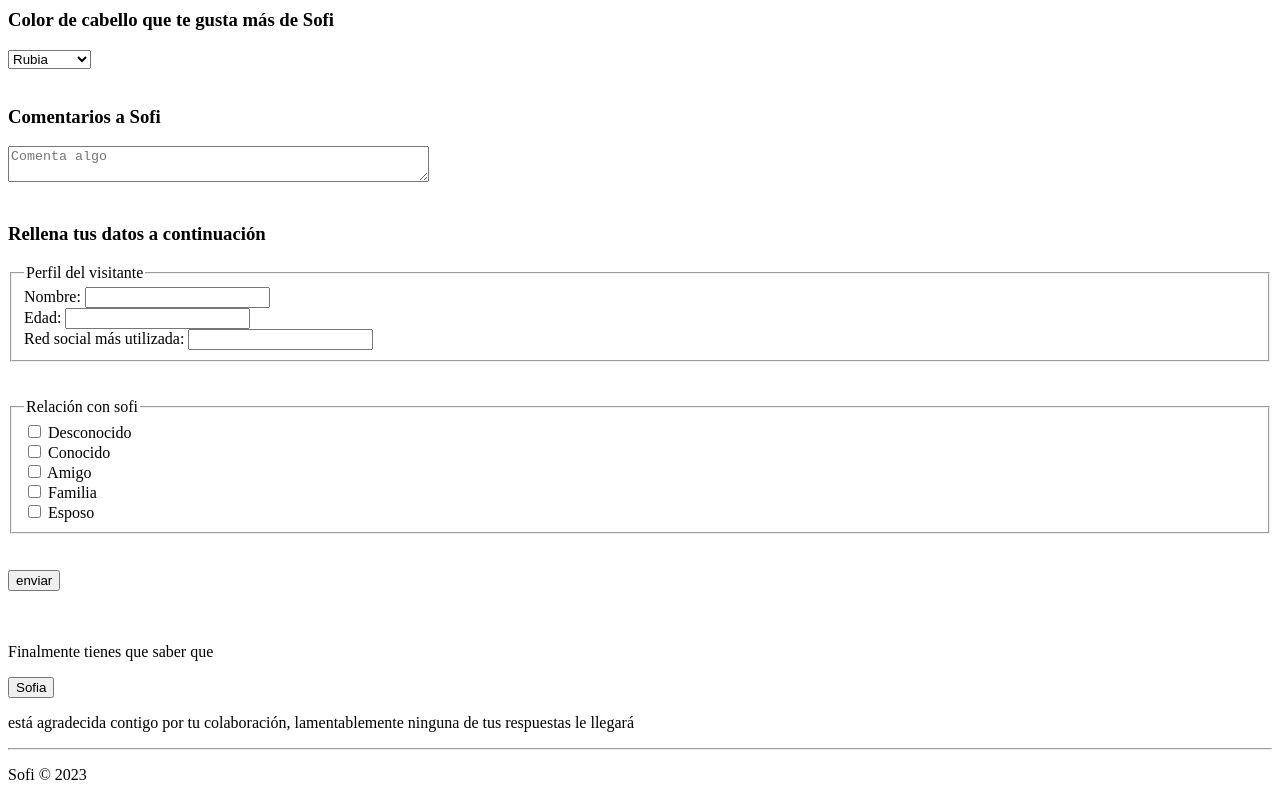
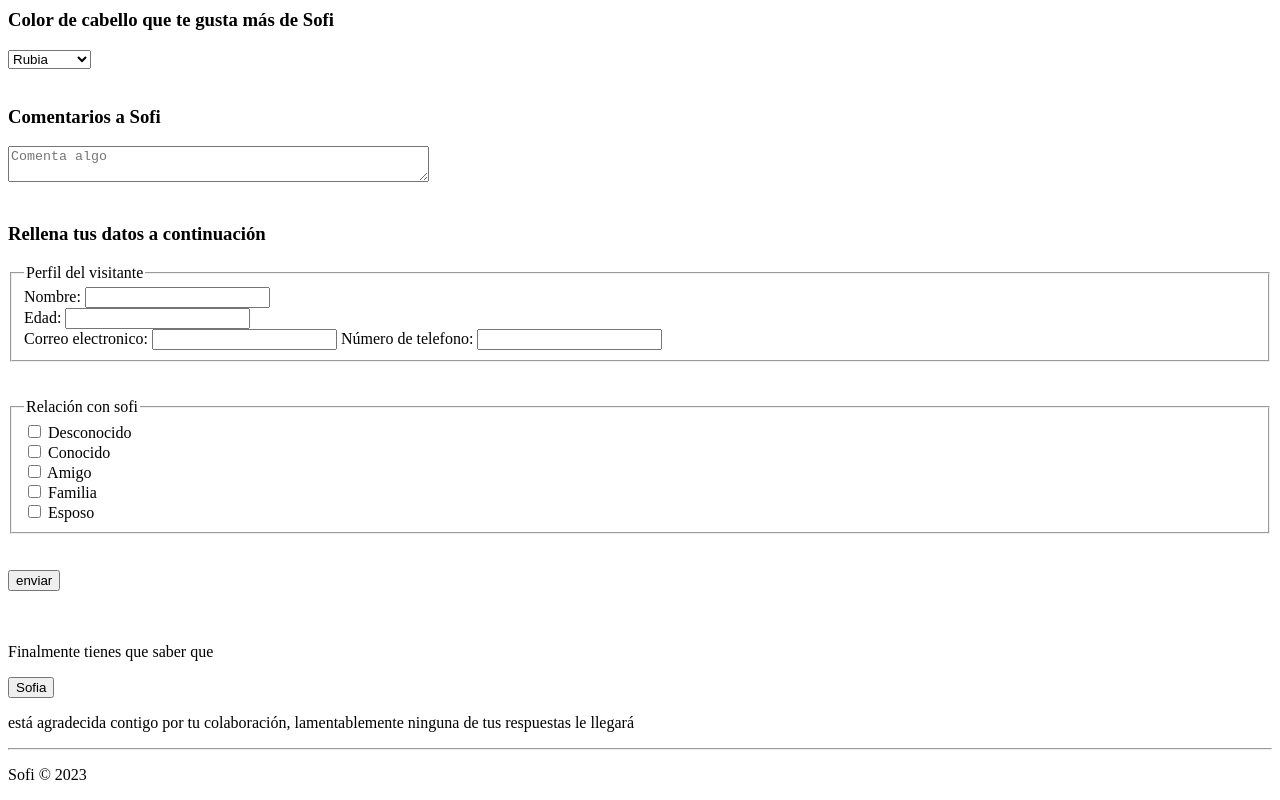
Before and after one commit to sofiava17/Practica-de-sofi, a plain HTML site: page index.html in a window 1280 px wide. Shown: the part 1709-2509 px from the top of the page. Drawn offline with Linux system fonts and the light colour scheme.

Commit message:
index.html

```diff
--- a/index.html
+++ b/index.html
@@ -104,10 +104,11 @@
 
      <p> <h3>Rellena tus datos a continuación</h3></p>
 
-     <fieldset><legend>Perfil del visitante</legend>
+    <fieldset><legend>Perfil del visitante</legend>
         Nombre: <input type="text" required autocomplete/><br />
-        Edad:  <input type="text" required autocomplete/><br />
-        Red social más utilizada: <input type="text" required autocomplete/>
+        Edad:  <input type="text" required/><br />
+        Correo electronico: <input type="email" name="email" required autocomplete/>
+        Número de telefono: <input type="tel" name="telf" pattern="(+[0-9]{2})[0-9]{10}" required/>
      </fieldset>
 
      <br /><br />
```
